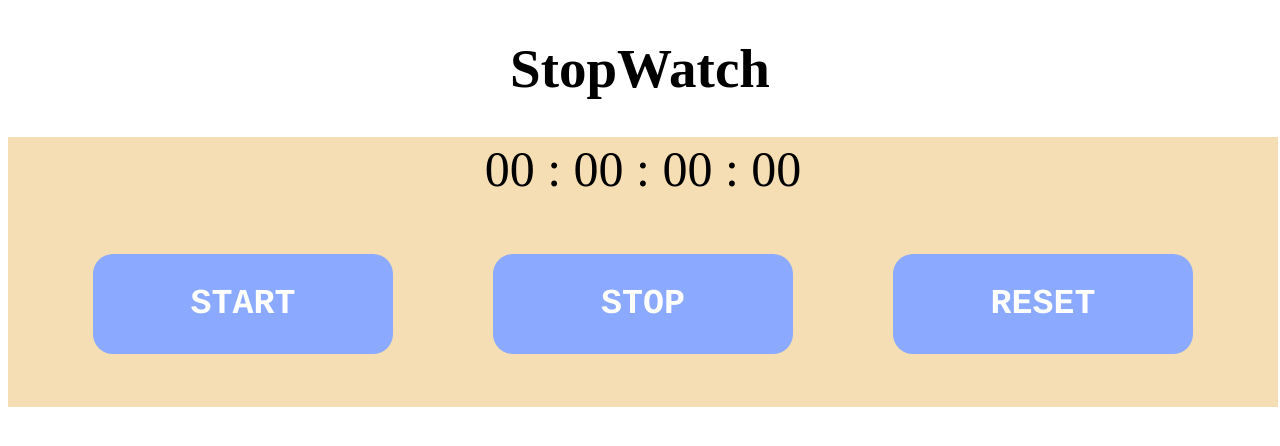
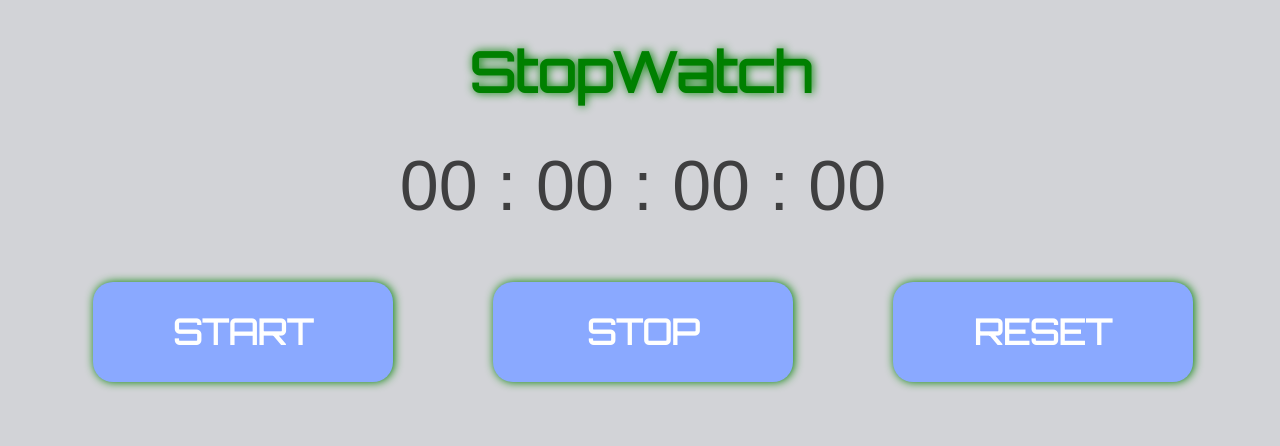
Before and after one commit to marekpolansky/StopWatch-JavaScript, a plain HTML site: page Index.html in a window 1280 px wide. Drawn offline with Linux system fonts and the light colour scheme.

Commit message:
played a bit with css coloring etc

```diff
--- a/Index.html
+++ b/Index.html
@@ -2,21 +2,22 @@
 <html>
     <head>
         <link rel="stylesheet" href="index.css">
-        <title>Můj první HTML dokument</title>
+        <title>Simple StopWatch</title>
     </head>
     <body>
-        <h1>StopWatch</h1>
+        <link href='https://fonts.googleapis.com/css?family=Orbitron' rel='stylesheet' type='text/css'>
+
+        <h1 style="font-family: 'Orbitron', sans-serif;">StopWatch</h1>
 
         <div class="timerDisplay">
             00 : 00 : 00 : 00
         </div>
 
         <div class="container">
-            <button id="start" class="button">START</button>
-            <button id="stop" class="button">STOP</button>
-            <button id="reset" class="button">RESET</button>
+            <button id="start" class="button" style="font-family: 'Orbitron', sans-serif;">START</button>
+            <button id="stop" class="button" style="font-family: 'Orbitron', sans-serif;">STOP</button>
+            <button id="reset" class="button" style="font-family: 'Orbitron', sans-serif;">RESET</button>
         </div>
-        <!--<p><span class="seconds">00</span>:<span class="miliseconds">00</span></p>-->
         <script src="Index.js"></script>
     </body>
 </html>
--- a/index.css
+++ b/index.css
@@ -8,9 +8,10 @@
   font-size: 35px;
   border-radius: 20px;
   transition: 300ms;
-  font-family: Courier;
+  /*font-family: Courier;*/
   font-weight: 700;
   border: 1px;
+  box-shadow: green 1px 0 10px;
   }
 .button:hover {
   background-color: #adc2ff;
@@ -72,30 +73,36 @@
   transform: translateY(0);
 }
 .container {
-  border: 3px solid wheat;
+  border: 3px solid #d2d3d7;
   height: 200px;
   width: 100%;
   display: inline-flex;
   align-items: center;
   justify-content: center;
   position: relative;
-  background-color: wheat;
+  background-color: #d2d3d7;
 }
 h1{
   font-size: 55px;
   text-align: center;
-
-    font-style:initial;
+  background-color: #d2d3d7;
+  font-style:initial;
+  color: green;
+  text-shadow: green 1px 0 10px;
 
 }
 .timerDisplay{
-  border: 3px solid wheat;
-  background-color: wheat;
+  border: 3px solid #d2d3d7;
+  background-color: #d2d3d7;
   display: inline-flex;
+  width: 100%;
   position: relative;
   align-items: center;
   justify-content: center;
-  width: 100%;
-  font-size: 50px;
-  font-family: Courier, initial, system-ui, -apple-system;
+  font-size: 70px;
+  font-family: sans-serif;
+  color: #3f3f40;
 }
+body{
+  background-color: #d2d3d7;
+}
```
